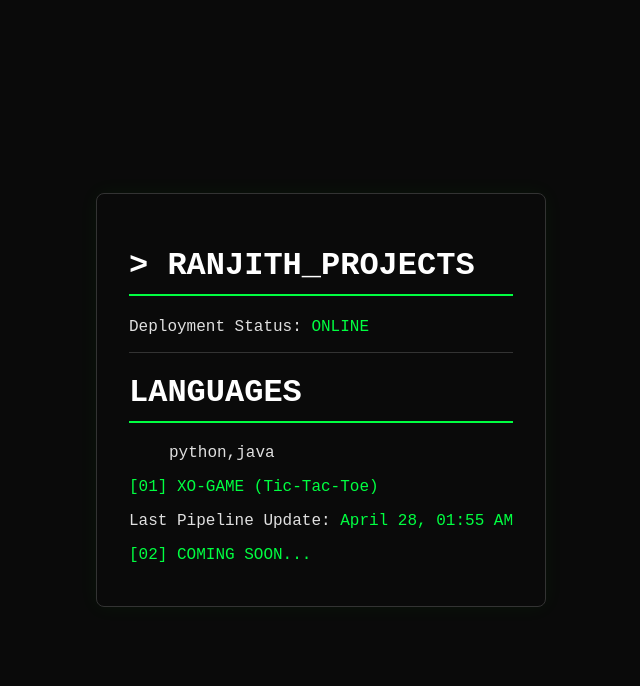
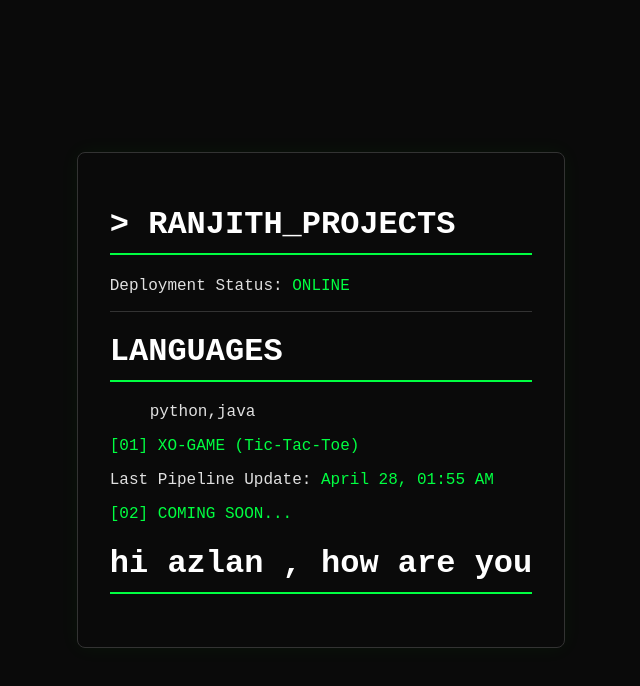
Before and after one commit to GumpiliRanjith/pipleline, a plain HTML site: page index.html in a window 1280 px wide. Shown: the whole page, without its empty margins (319-959 px from the left). Drawn offline with Linux system fonts and the light colour scheme.

Commit message:
update the file

```diff
--- a/index.html
+++ b/index.html
@@ -22,6 +22,7 @@
         <p>Last Pipeline Update: <span style="color: #00ff41;">April 28, 01:55 AM</span></p>
 
          <a class="project-link" href="#">[02] COMING SOON...</a>
+         <h1>hi azlan , how are you </h1>
         </div>
 </body>
 </html>
```
